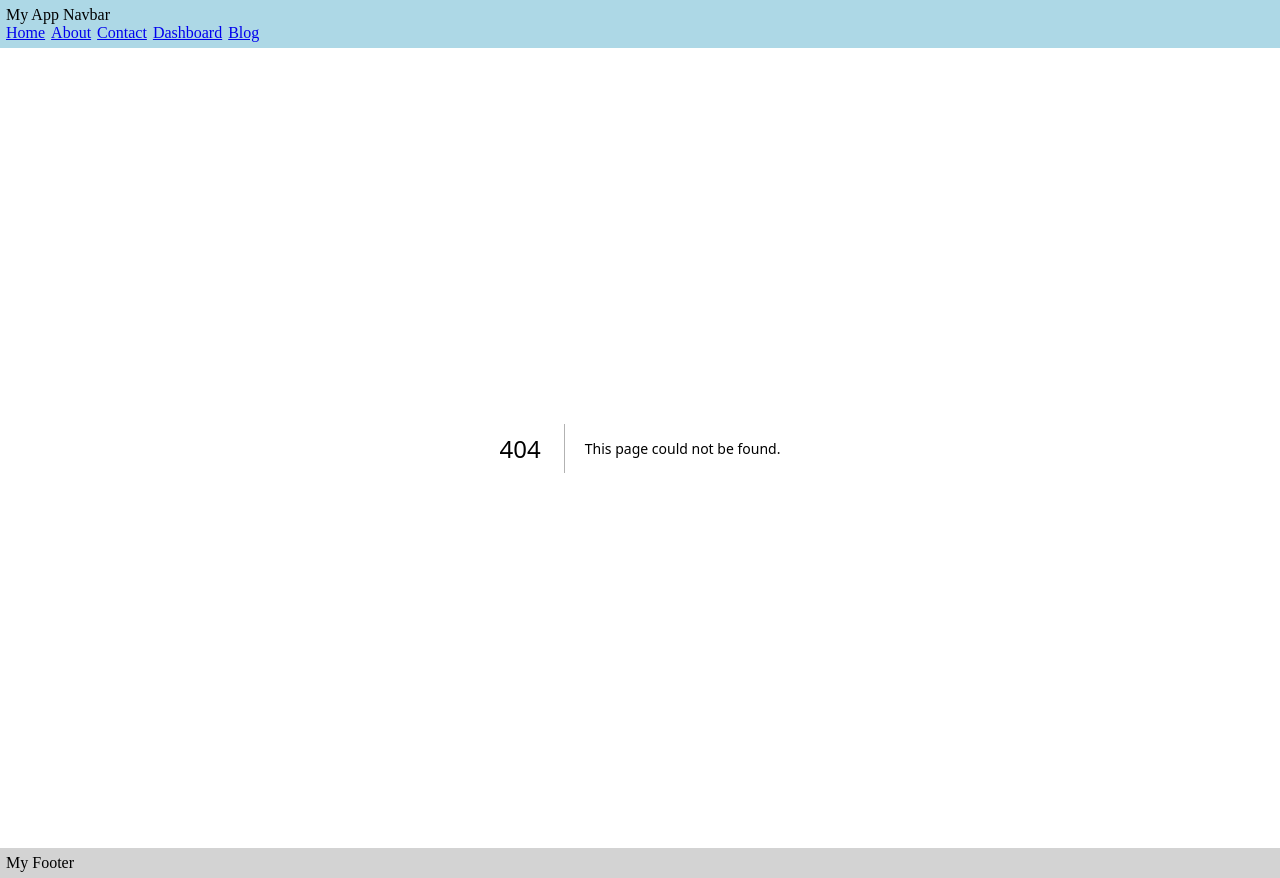
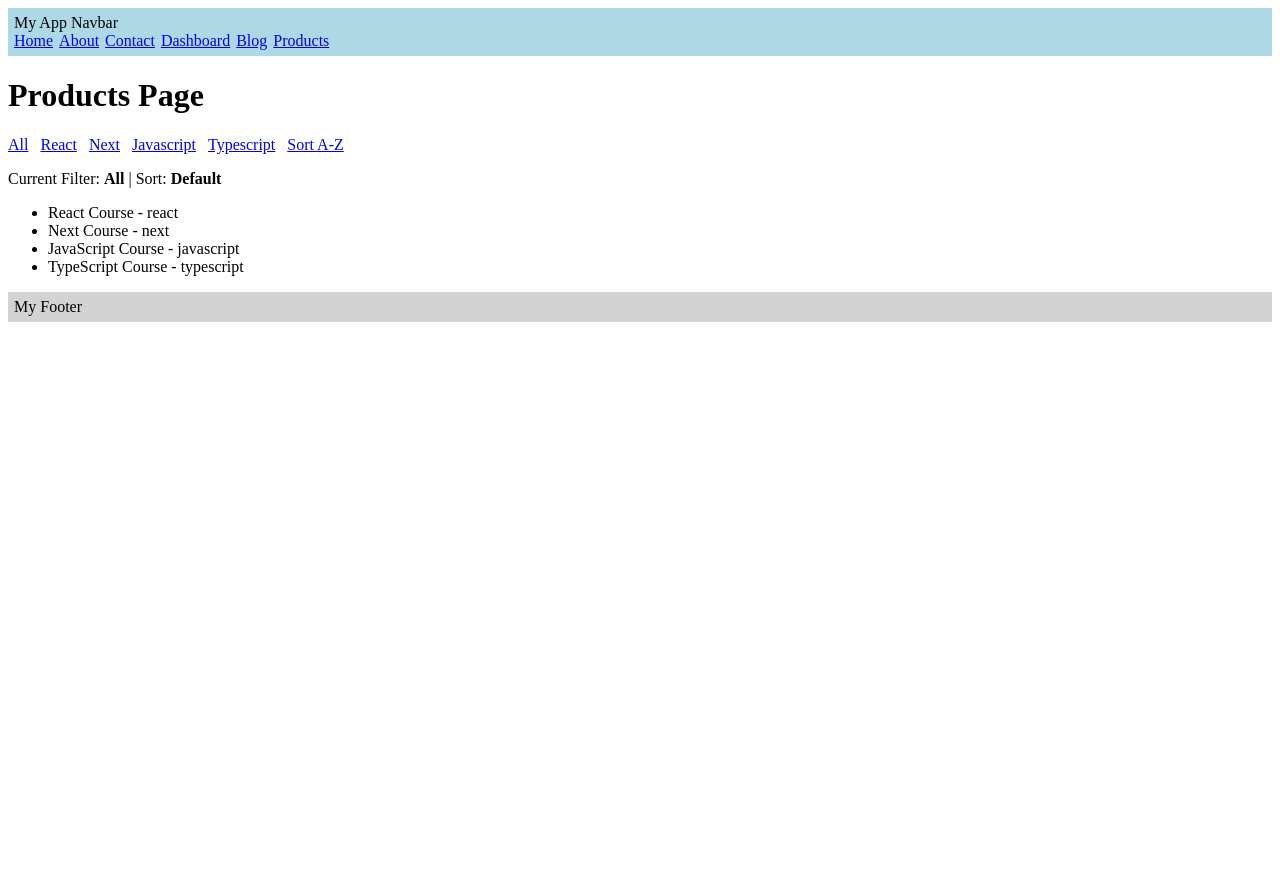
Before and after one commit to shubhamsinha21/nextapp, a Next.js app: page /products in a window 1280 px wide. Before the commit this address had no page. After the commit the page ends 800 px from the top, so only its background shows below. Built offline with nearby package versions, Linux system fonts and the light colour scheme.

Commit message:
Query params and search params

```diff
--- a/app/layout.tsx
+++ b/app/layout.tsx
@@ -16,6 +16,8 @@ export default function RootLayout({children}: {children: ReactNode}) {
             <a href="/contact">Contact</a>
             <a href="/dashboard">Dashboard</a>
             <a href="/blog">Blog</a>
+            <a href="/products">Products</a>
+
           </nav>
         </header>
         {children}
--- /dev/null
+++ b/app/products/page.tsx
@@ -0,0 +1,78 @@
+import Link from "next/link";
+import { Suspense } from "react";
+
+interface ProductsPageProps {
+  // searchParams comes in async category and will be handled like a promise
+  // using async and await
+
+  searchParams: Promise<{
+    category?: string;
+    sort?: string; // it means sort must have a string value and cant be null
+  }>;
+}
+
+export const instant = false;
+
+const products = [
+  { id: 1, name: "React Course", category: "react" },
+  { id: 2, name: "Next Course", category: "next" },
+  { id: 3, name: "JavaScript Course", category: "javascript" },
+  { id: 4, name: "TypeScript Course", category: "typescript" },
+];
+
+// now we will create server component
+// we cal it server component because it will be rendered on the server side and not on the client side
+
+async function ProductList({ searchParams }: ProductsPageProps) {
+  const { category, sort } = await searchParams;
+
+  let filtered = products;
+
+  if (category) {
+    filtered = filtered.filter((product) => product.category === category);
+  }
+
+  if (sort === "asc") {
+    filtered = [...filtered].sort((a, b) => a.name.localeCompare(b.name));
+  }
+
+  return (
+    <>
+    <p>
+        Current Filter: <b>{category || "All"}</b> | Sort:{" "}
+        <b>{sort || "Default"}</b>
+      </p>
+
+      <ul>
+        {filtered.map(product => (
+            <li key={product.id}>{product.name} - {product.category}</li>
+        ))}
+      </ul>
+
+    </>
+  );
+}
+
+  export default function ProductPage({searchParams}: ProductsPageProps)
+  {
+
+  return (
+    <div>
+      <h1>Products Page</h1>
+
+      <div style={{ display: "flex", gap: 12 }}>
+        <Link href="/products">All</Link>
+        <Link href="/products?category=react">React</Link>
+        <Link href="/products?category=next">Next</Link>
+        <Link href="/products?category=javascript">Javascript</Link>
+        <Link href="/products?category=typescript">Typescript</Link>
+        <Link href="/products?sort=asc">Sort A-Z</Link>
+      </div>
+
+      <Suspense fallback={<p>Loading products...</p>}>
+        <ProductList searchParams={searchParams}/>
+      </Suspense>
+
+    </div>
+  );
+}
```
